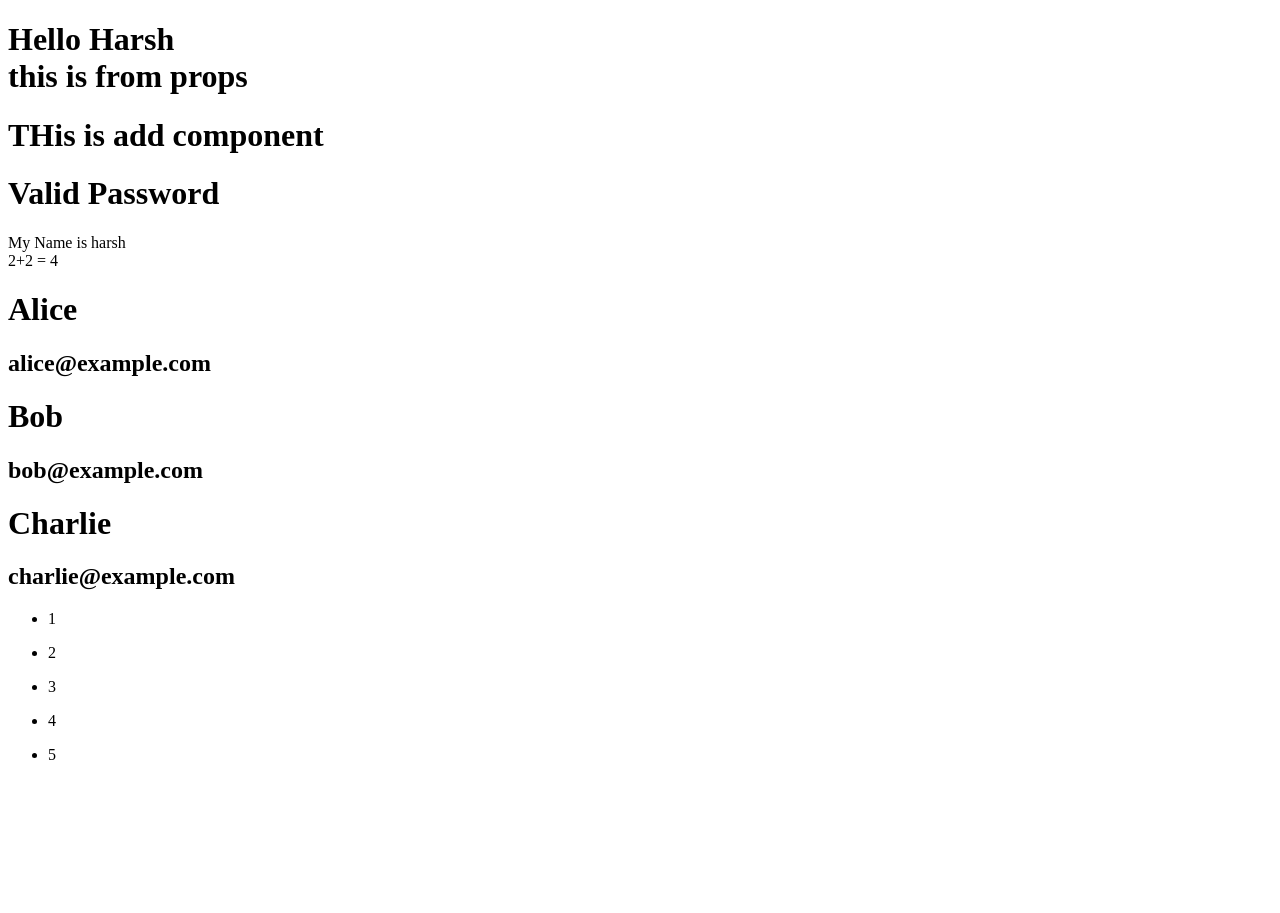
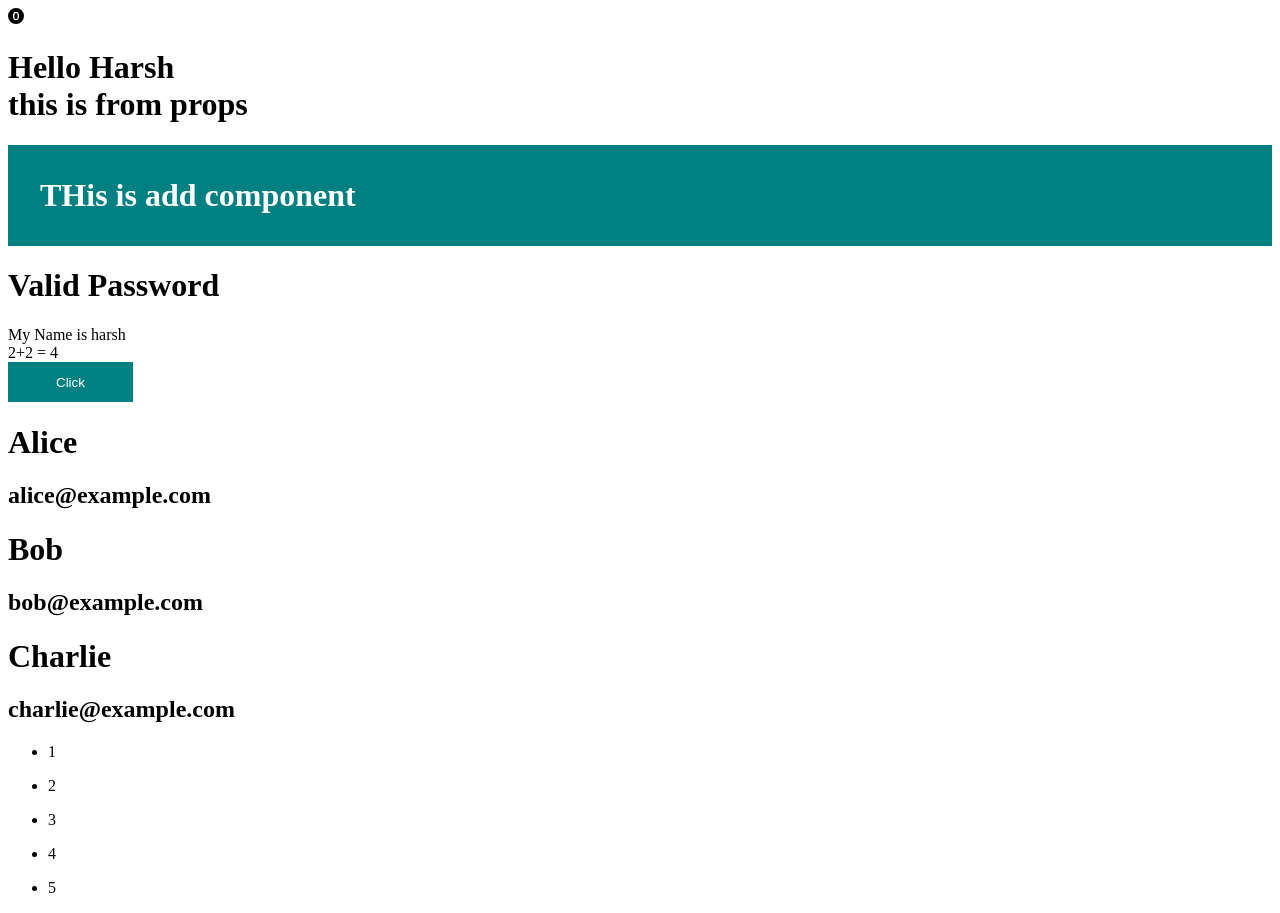
Before and after one commit to harshvpandey/reactLib, a React (Vite) app in the folder harsh/react-demo/: page / in a window 1280 px wide. Before the commit the page ends 800 px from the top, so only its background shows below. Built offline with nearby package versions, Linux system fonts and the light colour scheme.

Commit message:
Event handling and Css styling

```diff
--- a/harsh/react-demo/components/add.jsx
+++ b/harsh/react-demo/components/add.jsx
@@ -1,8 +1,8 @@
 import React from 'react'
-
+const styles={color:"white", backgroundColor:'teal',padding:"2rem"}
 const Add = () => {
   return (
-   <h1 className='harsh'>THis is add component</h1>
+   <h1 className='harsh' style={styles}>THis is add component</h1>
   )
 }
 const InvalidPassword=()=>{
--- a/harsh/react-demo/components/basic.jsx
+++ b/harsh/react-demo/components/basic.jsx
@@ -1,5 +1,12 @@
 import React from 'react'
 const name='harsh';
+
+const Button=()=>{
+  const handleOnClick=()=>{console.log("Button Clicked")}
+  return (
+    <button style={{backgroundColor:'teal',padding:'0.8rem 3rem',color:'white',border:"none"}} onClick={handleOnClick}>Click</button>
+  )
+}
 const Basic = () => {
   return (
     <div>
@@ -7,6 +14,9 @@ const Basic = () => {
            My Name is {name}
         </div>
         2+2 = {2+2}
+        <div>
+          <Button></Button>
+        </div>
     </div>
   )
 }
--- a/harsh/react-demo/package.json
+++ b/harsh/react-demo/package.json
@@ -8,12 +8,11 @@
     "build": "vite build",
     "lint": "eslint .",
     "preview": "vite preview"
-
-
   },
   "dependencies": {
     "react": "^18.3.1",
-    "react-dom": "^18.3.1"
+    "react-dom": "^18.3.1",
+    "react-icons": "^5.3.0"
   },
   "devDependencies": {
     "@eslint/js": "^9.13.0",
--- a/harsh/react-demo/src/App.jsx
+++ b/harsh/react-demo/src/App.jsx
@@ -3,7 +3,7 @@ import {Password,Add} from "../components/add";
 import Basic from "../components/basic";
 import UserList from "../components/UserList";
 import MapTry from "../components/mapTry";
-
+import { Bs0CircleFill } from "react-icons/bs";
 function App(){
 
   //type rafce to get the template
@@ -18,8 +18,10 @@ function App(){
   //topics covered
   //1.props
   //2.conditional rendering
+  //to use icons you can install from react-icons : npm install react-icons --save
   return (
     <div>
+      <Bs0CircleFill></Bs0CircleFill>
     <Greet name="Harsh" msg='this is from props'></Greet>
     {/* here name is prop */}
     <Add></Add>
```
Also changed, not shown: 1 other file (tests, documents, lock files or other folders).
